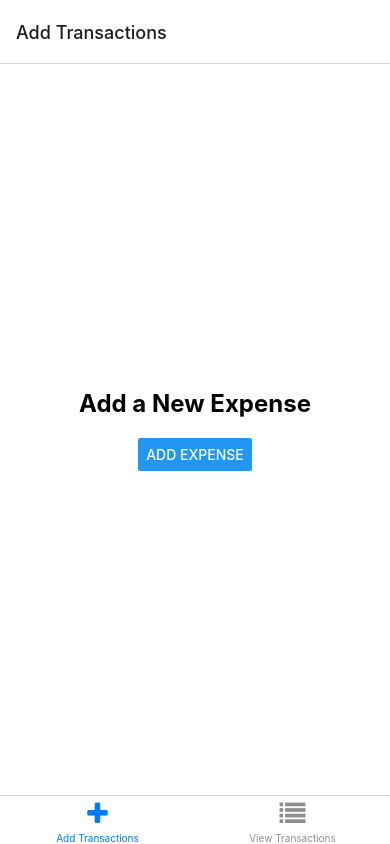
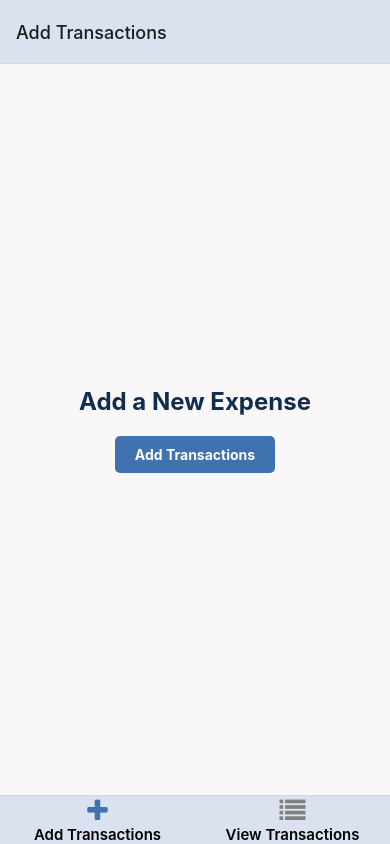
Before and after one commit to sarveshwaran-prakash/Native-Expense-Tracker, a React Native app: screen / in a window 390 px wide. Built offline with nearby package versions, Linux system fonts and the light colour scheme; no server answers.

Commit message:
UI changes

```diff
--- a/App.tsx
+++ b/App.tsx
@@ -4,8 +4,7 @@ import { createBottomTabNavigator } from "@react-navigation/bottom-tabs";
 import { ExpenseProvider } from "./store/ExpenseContext";
 import AddExpenseScreen from "./screens/AddExpenseScreen";
 import ViewExpensesScreen from "./screens/ViewExpensesScreen";
-import { Text } from "react-native";
-import Icon from "react-native-vector-icons/FontAwesome"; // for FontAwesome icons
+import Icon from "react-native-vector-icons/FontAwesome";
 
 const Tab = createBottomTabNavigator();
 
@@ -13,24 +12,48 @@ export default function App() {
   return (
     <ExpenseProvider>
       <NavigationContainer>
-        <Tab.Navigator>
+        <Tab.Navigator
+          screenOptions={({ route }) => ({
+            tabBarIcon: ({ color }) => {
+              let iconName;
+
+              if (route.name === "Add Transactions") {
+                iconName = "plus";
+              } else if (route.name === "View Transactions") {
+                iconName = "list";
+              }
+
+              if (iconName) {
+                return <Icon name={iconName} color={color} size={26} />;
+              }
+
+              return null;
+            },
+            tabBarActiveTintColor: "#3F72AF",
+            tabBarInactiveTintColor: "gray",
+            tabBarStyle: {
+              backgroundColor: "#DBE2EF",
+            },
+            tabBarLabelStyle: {
+              color: "black",
+              fontSize: 15,
+              fontWeight: "600",
+            },
+          })}
+        >
           <Tab.Screen
             name="Add Transactions"
             component={AddExpenseScreen}
-            options={{
-              tabBarIcon: ({ color }) => (
-                <Icon name="plus" color={color} size={26} />
-              ),
-            }}
+            options={() => ({
+              headerStyle: { backgroundColor: "#DBE2EF" },
+            })}
           />
           <Tab.Screen
             name="View Transactions"
             component={ViewExpensesScreen}
-            options={{
-              tabBarIcon: ({ color }) => (
-                <Icon name="list" color={color} size={26} />
-              ),
-            }}
+            options={() => ({
+              headerStyle: { backgroundColor: "#DBE2EF" },
+            })}
           />
         </Tab.Navigator>
       </NavigationContainer>
--- /dev/null
+++ b/components/CustomButton.tsx
@@ -0,0 +1,50 @@
+import React from "react";
+import { View, TouchableOpacity, Text, StyleSheet } from "react-native";
+
+interface CustomButtonProps {
+  title: string;
+  onPress: () => void;
+  disabled?: boolean;
+  selectedType?: string;
+}
+
+const CustomButton: React.FC<CustomButtonProps> = ({
+  title,
+  onPress,
+  disabled = false,
+}) => {
+  return (
+    <TouchableOpacity
+      style={[styles.button, disabled && styles.disabledButton]}
+      onPress={onPress}
+      disabled={disabled}
+    >
+      <Text style={[styles.buttonText, disabled && styles.disabledButtonText]}>
+        {title}
+      </Text>
+    </TouchableOpacity>
+  );
+};
+
+const styles = StyleSheet.create({
+  button: {
+    backgroundColor: "#3F72AF",
+    paddingVertical: 10,
+    paddingHorizontal: 20,
+    borderRadius: 5,
+  },
+  disabledButton: {
+    backgroundColor: "lightgray",
+  },
+  buttonText: {
+    color: "white",
+    fontWeight: "bold",
+    textAlign: "center",
+  },
+  disabledButtonText: {
+    color: "black",
+    opacity: 0.7,
+  },
+});
+
+export default CustomButton;
--- a/components/ExpenseList.tsx
+++ b/components/ExpenseList.tsx
@@ -35,14 +35,7 @@ const ExpenseList: React.FC<ExpenseListProps> = ({
           key={expense.id}
           onLongPress={() => handleExpenseOptionPress(expense)}
         >
-          <View
-            style={[
-              styles.expense,
-              expense.selectedType === "Expense"
-                ? styles.expenseExpenseType
-                : styles.expenseIncomeType,
-            ]}
-          >
+          <View style={[styles.expense]}>
             <View style={styles.expenseContent}>
               <Text numberOfLines={1} style={styles.title}>
                 {expense.title}
@@ -53,7 +46,16 @@ const ExpenseList: React.FC<ExpenseListProps> = ({
                 </Text>
               )}
             </View>
-            <Text style={styles.title}>{expense.amount}</Text>
+            <Text
+              style={[
+                styles.title,
+                expense.selectedType === "Expense"
+                  ? styles.expenseExpenseType
+                  : styles.expenseIncomeType,
+              ]}
+            >
+              {expense.amount}
+            </Text>
           </View>
         </TouchableWithoutFeedback>
       ))}
@@ -78,6 +80,7 @@ const styles = StyleSheet.create({
     borderRadius: 5,
     width: width * 0.9,
     alignSelf: "center",
+    borderColor: "#3F72AF",
   },
   expenseContent: {
     flex: 1,
@@ -98,10 +101,10 @@ const styles = StyleSheet.create({
     right: 90,
   },
   expenseExpenseType: {
-    borderColor: "red",
+    color: "red",
   },
   expenseIncomeType: {
-    borderColor: "green",
+    color: "green",
   },
 });
 
--- a/modals/EditExpenseModal.tsx
+++ b/modals/EditExpenseModal.tsx
@@ -11,6 +11,7 @@ import {
 } from "react-native";
 import { FontAwesome, Ionicons, MaterialIcons } from "@expo/vector-icons";
 import DateTimePicker from "@react-native-community/datetimepicker";
+import CustomButton from "../components/CustomButton";
 
 const { width, height } = Dimensions.get("window");
 
@@ -151,7 +152,7 @@ const EditExpenseModal: React.FC<EditExpenseModalProps> = ({
               />
             )}
           </View>
-          <Button
+          <CustomButton
             title="Save"
             onPress={handleSave}
             disabled={!editedExpense?.trim()}
@@ -167,7 +168,6 @@ const styles = StyleSheet.create({
     flex: 1,
     justifyContent: "center",
     alignItems: "center",
-    backgroundColor: "rgba(0, 0, 0, 0.5)",
   },
   switchContainer: {
     flexDirection: "row",
@@ -177,8 +177,7 @@ const styles = StyleSheet.create({
     marginBottom: 10,
   },
   selectedTypeButton: {
-    backgroundColor: "#81b0ff",
-    borderColor: "black",
+    backgroundColor: "#3F72AF",
     borderWidth: 1,
   },
   typeButton: {
@@ -194,7 +193,7 @@ const styles = StyleSheet.create({
   modalView: {
     width: width * 0.8,
     maxHeight: height * 0.6,
-    backgroundColor: "white",
+    backgroundColor: "#EEF1FF",
     borderRadius: 20,
     padding: 35,
     alignItems: "center",
@@ -205,6 +204,8 @@ const styles = StyleSheet.create({
     },
     shadowOpacity: 0.25,
     shadowRadius: 4,
+    borderWidth: 2,
+    borderColor: "#3F72AF",
     elevation: 5,
   },
   input: {
@@ -212,7 +213,7 @@ const styles = StyleSheet.create({
     marginBottom: 10,
     padding: 10,
     borderWidth: 1,
-    borderColor: "#ccc",
+    borderColor: "#3F72AF",
     borderRadius: 5,
   },
   amountInput: {
--- a/modals/ExpenseInputModal.tsx
+++ b/modals/ExpenseInputModal.tsx
@@ -11,6 +11,7 @@ import {
 } from "react-native";
 import { FontAwesome, Ionicons, MaterialIcons } from "@expo/vector-icons";
 import DateTimePicker from "@react-native-community/datetimepicker";
+import CustomButton from "../components/CustomButton";
 
 const { width, height } = Dimensions.get("window");
 
@@ -63,6 +64,8 @@ const ExpenseInputModal: React.FC<ExpenseInputModalProps> = ({
     selectedType === "Expense"
       ? "Enter expense description"
       : "Enter income description";
+
+  const buttonTitle = selectedType === "Income" ? "Add Income" : "Add Expense";
 
   return (
     <Modal
@@ -140,10 +143,11 @@ const ExpenseInputModal: React.FC<ExpenseInputModalProps> = ({
               />
             )}
           </View>
-          <Button
-            title="Add Expense"
+          <CustomButton
+            title={buttonTitle}
             onPress={handleAddExpense}
             disabled={title.trim() === "" || amount.trim() === ""}
+            selectedType={selectedType}
           />
         </View>
       </View>
@@ -156,12 +160,11 @@ const styles = StyleSheet.create({
     flex: 1,
     justifyContent: "center",
     alignItems: "center",
-    backgroundColor: "rgba(0, 0, 0, 0.5)",
   },
   modalView: {
     width: width * 0.8,
     maxHeight: height * 0.6,
-    backgroundColor: "white",
+    backgroundColor: "#EEF1FF",
     borderRadius: 20,
     padding: 35,
     alignItems: "center",
@@ -172,6 +175,8 @@ const styles = StyleSheet.create({
     },
     shadowOpacity: 0.25,
     shadowRadius: 4,
+    borderWidth: 2,
+    borderColor: "#3F72AF",
     elevation: 5,
   },
   input: {
@@ -179,7 +184,7 @@ const styles = StyleSheet.create({
     marginBottom: 10,
     padding: 10,
     borderWidth: 1,
-    borderColor: "#ccc",
+    borderColor: "#3F72AF",
     borderRadius: 5,
   },
   switchContainer: {
@@ -202,8 +207,7 @@ const styles = StyleSheet.create({
     borderColor: "#ccc",
   },
   selectedTypeButton: {
-    backgroundColor: "#81b0ff",
-    borderColor: "black",
+    backgroundColor: "#3F72AF",
     borderWidth: 1,
   },
   buttonText: {
--- a/modals/ExpenseModal.tsx
+++ b/modals/ExpenseModal.tsx
@@ -103,7 +103,7 @@ const styles = StyleSheet.create({
     marginTop: 22,
   },
   modalView: {
-    backgroundColor: "white",
+    backgroundColor: "#EEF1FF",
     borderRadius: 20,
     padding: 35,
     alignItems: "center",
--- a/screens/AddExpenseScreen.tsx
+++ b/screens/AddExpenseScreen.tsx
@@ -2,6 +2,7 @@ import React, { useState, useEffect, useRef } from "react";
 import { View, Button, StyleSheet, Text, Animated } from "react-native";
 import { useExpenseContext } from "../store/ExpenseContext";
 import ExpenseInputModal from "../modals/ExpenseInputModal";
+import CustomButton from "../components/CustomButton";
 
 export default function AddExpenseScreen() {
   const { dispatch } = useExpenseContext();
@@ -51,7 +52,12 @@ export default function AddExpenseScreen() {
       ></Animated.View>
       <View style={styles.content}>
         <Text style={styles.title}>Add a New Expense</Text>
-        <Button title="Add Expense" onPress={() => setModalVisible(true)} />
+        <CustomButton
+          title="Add Transactions"
+          // onPress={handleAddExpense}
+          onPress={() => setModalVisible(true)}
+          // disabled={title.trim() === "" || amount.trim() === ""}
+        />
       </View>
       <ExpenseInputModal
         visible={modalVisible}
@@ -65,7 +71,7 @@ export default function AddExpenseScreen() {
 const styles = StyleSheet.create({
   container: {
     flex: 1,
-    backgroundColor: "#ffffff",
+    backgroundColor: "#F9F7F7",
   },
   header: {
     alignItems: "center",
@@ -81,5 +87,6 @@ const styles = StyleSheet.create({
     fontWeight: "bold",
     marginBottom: 20,
     textAlign: "center",
+    color: "#112D4E",
   },
 });
--- a/screens/ViewExpensesScreen.tsx
+++ b/screens/ViewExpensesScreen.tsx
@@ -201,6 +201,7 @@ const ViewExpensesScreen: React.FC = () => {
 const styles = StyleSheet.create({
   container: {
     flex: 1,
+    backgroundColor: "#F9F7F7",
   },
   content: {
     flex: 1,
@@ -210,6 +211,7 @@ const styles = StyleSheet.create({
     fontSize: 20,
     fontWeight: "bold",
     marginBottom: 20,
+    color: "#112D4E",
   },
   filterContainer: {
     flexDirection: "row",
@@ -219,14 +221,15 @@ const styles = StyleSheet.create({
   filterButton: {
     paddingHorizontal: 20,
     paddingVertical: 10,
-    borderWidth: 1,
+    // borderWidth: 0.5,
     borderRadius: 5,
+    backgroundColor: "#D2DAFF",
   },
   filterButtonText: {
     fontWeight: "bold",
   },
   activeFilter: {
-    backgroundColor: "blue",
+    backgroundColor: "#3F72AF",
   },
   totalContainer: {
     flexDirection: "row",
@@ -234,8 +237,8 @@ const styles = StyleSheet.create({
   },
   total: {
     fontWeight: "bold",
-    color: "green",
     marginRight: 20,
+    color: "#112D4E",
   },
 });
 
```
